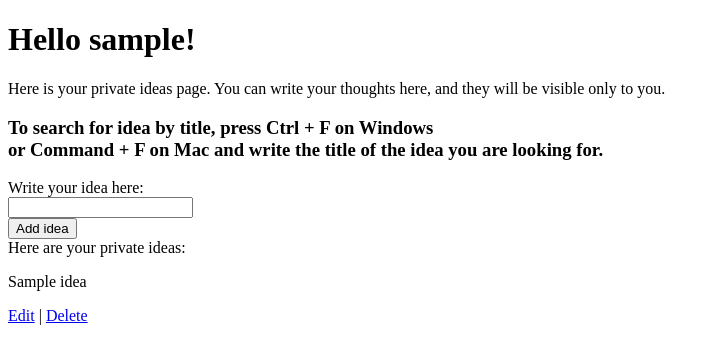
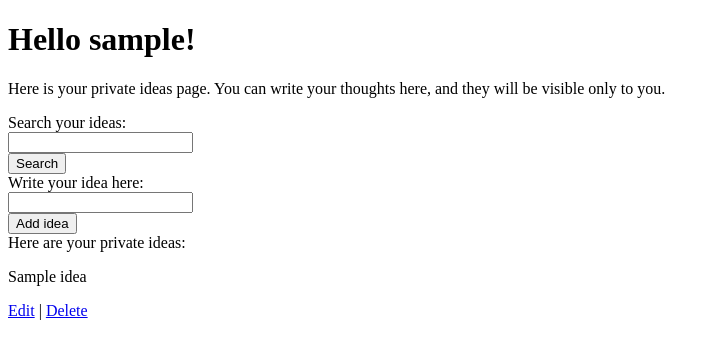
Before and after one commit to plumbusp/Skill_dump_app, a Flask app: template templates/private_ideas.html in a window 1280 px wide. Shown: the top 364 px of the page, without its empty margins (0-720 px from the left). Run offline with Flask 3, Linux system fonts and the light colour scheme; the visitor is signed in with stand-in values (Sample User, id 1); the template is opened without the code that fills it: most values are stand-ins (such as "Sample title", 1, 10 or a date in 2020).

Commit message:
Added search by keyword

```diff
--- a/app.py
+++ b/app.py
@@ -120,5 +120,13 @@ def remove_message(idea_id):
 
     return "what is it then?? ERROR!"
 
+@app.route("/search_private_ideas", methods =["GET"])
+def search_private_ideas():
+    keyword =request.args.get("keyword")
+    if not keyword:
+        return redirect("/to_private_ideas")
+    matches = private_ideas.find_matches(keyword)
+    print(matches)
+    return render_template("private_ideas.html", ideas=matches)
 
 print(__name__)
--- a/private_ideas.py
+++ b/private_ideas.py
@@ -14,7 +14,7 @@ def add_private_idea(idea: str):
         return "NO USER ID"
     db.execute("INSERT INTO ideas (title, user_id) VALUES (?,?)",[idea, session["user_id"]])
 
-def get_idea(idea_id):
+def get_idea(idea_id)-> list:
     return db.query("SELECT * FROM ideas WHERE id = ?", [idea_id])[0]
 
 def update_idea(idea_id:int, content:str):
@@ -22,3 +22,6 @@ def update_idea(idea_id:int, content:str):
 
 def remove_idea(idea_id:int):
     db.execute("DELETE FROM ideas WHERE id = ?", [idea_id])
+
+def find_matches(keyword:str)-> list:
+    return db.query("SELECT * FROM ideas WHERE title LIKE ? AND user_id = ?", [f"%{keyword}%", session["user_id"]])
--- a/templates/private_ideas.html
+++ b/templates/private_ideas.html
@@ -6,8 +6,11 @@
     <p>
         Here is your private ideas page. You can write your thoughts here,
         and they will be visible only to you. <br>
-        <h3> To search for idea by title, press Ctrl + F on Windows<br>
-             or Command + F on Mac and write the title of the idea you are looking for.</h3>
+        <form action="/search_private_ideas" method="GET">
+            <label for = "search">Search your ideas:</label><br>
+            <input type="text" name="keyword"><br>
+            <button>Search</button> <br>
+        </form>
         <form action="/add_private_idea" method="POST">
             <label for = "idea">Write your idea here:</label><br>
             <input type="text" name="idea"><br>
```
